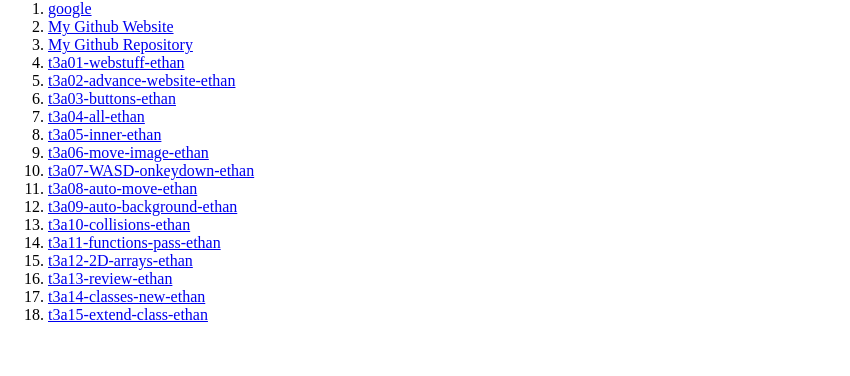
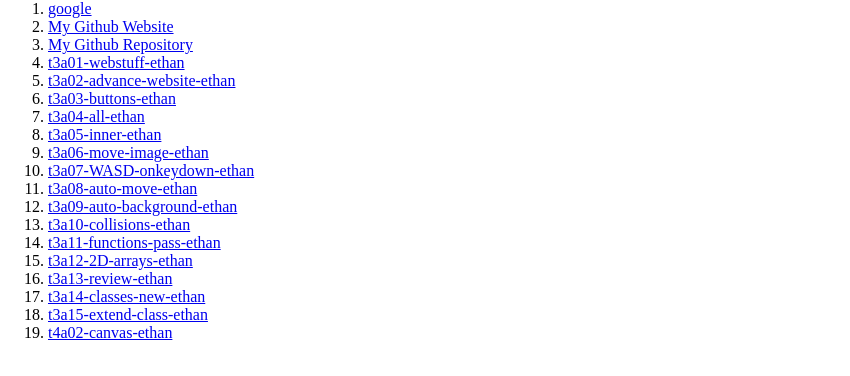
Before and after one commit to gamedev2019/gamedev1, a plain HTML site: page index.html in a window 1280 px wide. Shown: the part 66-442 px from the top of the page, without its empty margins (0-850 px from the left). Drawn offline with Linux system fonts and the light colour scheme.

Commit message:
Update index.html

```diff
--- a/index.html
+++ b/index.html
@@ -21,4 +21,6 @@
 <li><a href="t3a13-review-ethan.html">t3a13-review-ethan</a>
 <li><a href="t3a14-classes-new-ethan.html">t3a14-classes-new-ethan</a>
 <li><a href="t3a15-extend-class-ethan.html">t3a15-extend-class-ethan</a>
+
+  <li><a href="t4a02-canvas-ethan.html">t4a02-canvas-ethan</a>
 </ol>
```
